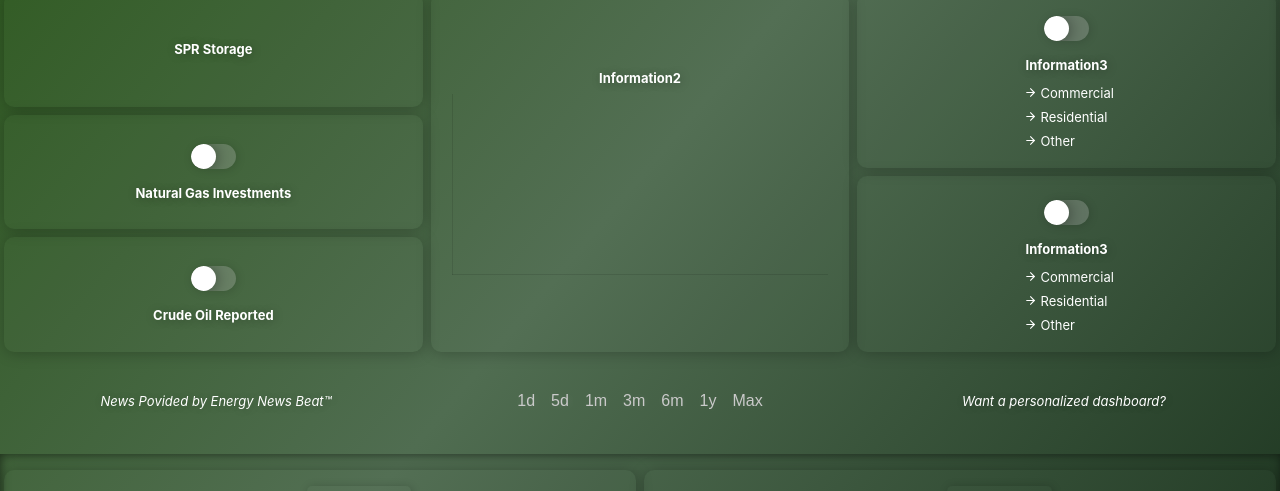
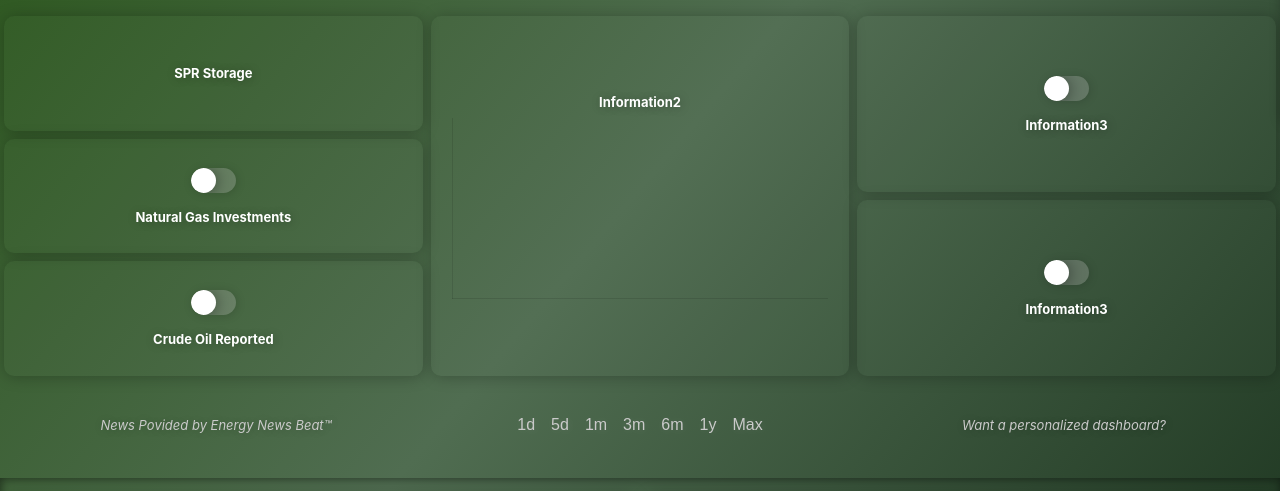
Before and after one commit to sgapnayr/metadashboard, a React (Create React App) app: page / in a window 1280 px wide. Shown: the part 132-623 px from the top of the page. Built offline with nearby package versions, Linux system fonts and the light colour scheme; no server answers.

Commit message:
Font Size

```diff
--- a/src/Components/ComponentBar/Components/Link/Link.css
+++ b/src/Components/ComponentBar/Components/Link/Link.css
@@ -1,35 +1,24 @@
-.Component {
+.Link {
     margin: 0 0.25rem;
     padding: 1rem;
     justify-content: center;
     align-items: center;
     overflow: scroll;
-    color: white;
+    color: rgb(202, 202, 202);
     transition: .2s all ease-in-out;
     cursor: pointer;
     flex: 1;
     border-radius: 10px;
     font-size: small;
+    font-style: italic;
     overflow: hidden;
 }
 
-.Component:hover {
-    background-color: rgba(255, 255, 255, .05);
-    color: rgb(211, 211, 211);
-    box-shadow: 1px 1px 15px rgba(0, 0, 0, .25);
+.Link:hover {
+    color: white;
 }
 
-.Component:active {
+.Link:active {
     color: var(--color4);
     background: rgba(0, 0, 0, .15);
 }
-
-.ComponentHeader {
-    font-weight: bold;
-    padding: .5rem;
-    text-shadow: 1px 1px 10px rgba(0, 0, 0, .25);
-}
-
-.Link {
-    font-style: italic;
-}
--- a/src/Components/ComponentBar/Components/Link/LinkComponent.tsx
+++ b/src/Components/ComponentBar/Components/Link/LinkComponent.tsx
@@ -7,7 +7,7 @@ interface Props {
 
 const LinkComponent: React.FC<Props> = ({ link, textContent }) => {
     return (
-        <a href={link} className='Component Link' target={'_'}>
+        <a href={link} className='Link' target={'_'}>
             {textContent}
         </a>
     )
--- a/src/Components/Nav/Nav.css
+++ b/src/Components/Nav/Nav.css
@@ -1,5 +1,5 @@
 .NavBar {
-    height: 7vh;
+    height: 10vh;
     width: 100%;
     background: transparent;
     box-shadow: 1px 1px 10px rgba(0, 0, 0, .4);
--- a/src/Components/TileTemplate/Tile/Tile.js
+++ b/src/Components/TileTemplate/Tile/Tile.js
@@ -52,7 +52,7 @@ const Tile = ({ dateValue, setDateValue, element, content, idx, hasToggle, hasCh
             </div>
             {hasChart === 'Yes' ? <ShowChart dateValue={dateValue} setDateValue={setDateValue} /> : null}
             {hasFileTree ? <FileTree /> : null}
-        </div >
+        </div>
 
     )
 }
--- a/src/Components/TileTemplate/TileTemplate.tsx
+++ b/src/Components/TileTemplate/TileTemplate.tsx
@@ -49,7 +49,7 @@ const TileTemplate: React.FC<Props> = ({ dateValue, setDateValue, sliderActive,
                 hasWideRow={'No'}
                 toggle={toggle}
                 setToggle={setToggle}
-                hasFileTree={true}
+                hasFileTree={false}
                 dateValue={dateValue}
                 setDateValue={setDateValue}
             />
```
